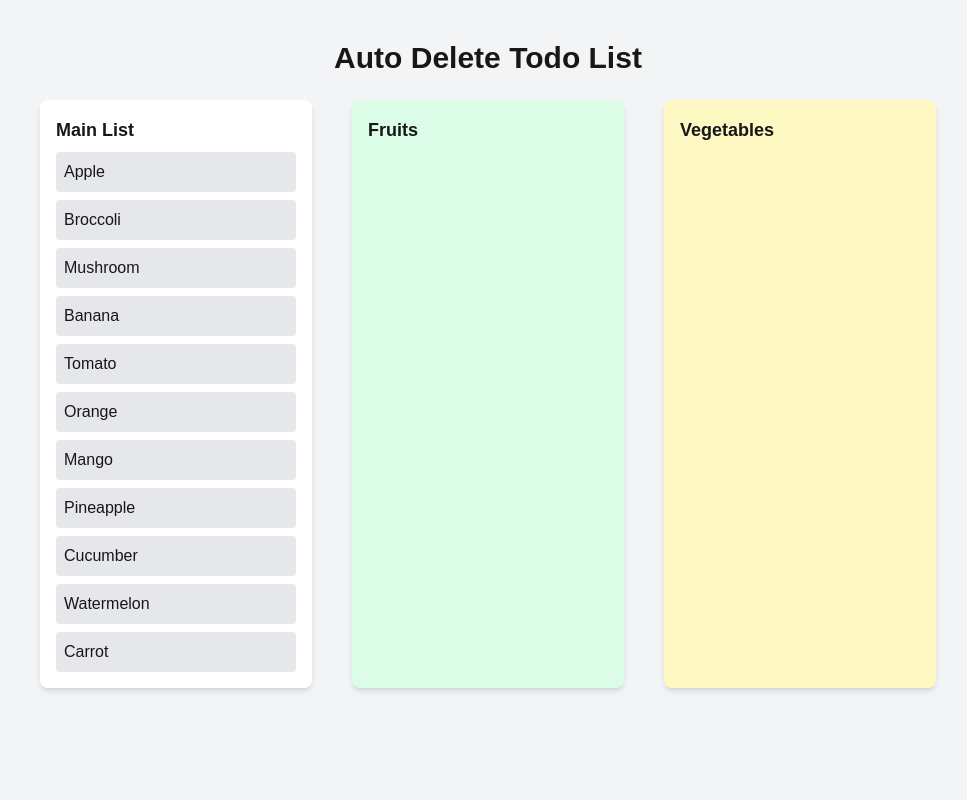
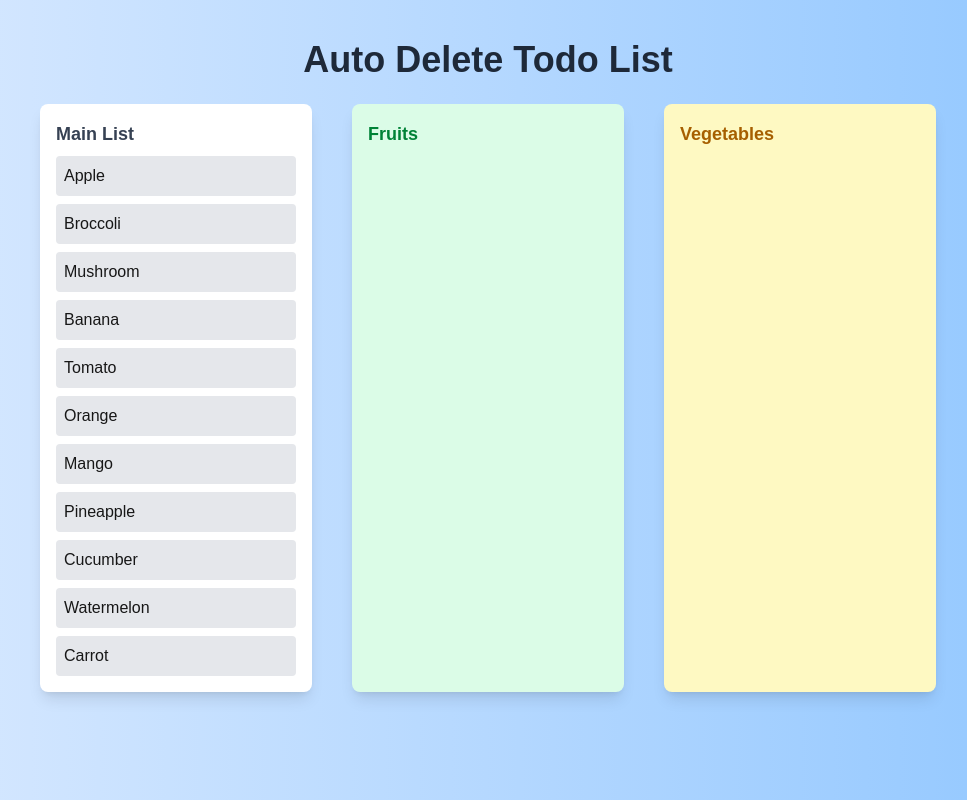
Before and after one commit to Sunthorn9rk/auto-delete-todo-list, a Next.js app: page /auto-delete-todo-list in a window 1280 px wide. Shown: the whole page, without its empty margins (152-1119 px from the left). Built offline with nearby package versions, Linux system fonts and the light colour scheme.

Commit message:
Update page.tsx
adjust style

```diff
--- a/src/app/auto-delete-todo-list/page.tsx
+++ b/src/app/auto-delete-todo-list/page.tsx
@@ -39,18 +39,22 @@ export default function AutoDeleteTodoList() {
   };
 
   return (
-    <div className="flex flex-col items-center min-h-screen bg-gray-100 p-10">
-      <h1 className="text-3xl font-bold mb-6">Auto Delete Todo List</h1>
+    <div className="flex flex-col items-center min-h-screen bg-gradient-to-r from-blue-100 to-blue-300 p-10">
+      <h1 className="text-4xl font-extrabold mb-6 text-gray-800 animate-fade-in">
+        Auto Delete Todo List
+      </h1>
 
       <div className="flex gap-10 w-full max-w-4xl">
         {/* Main List */}
-        <div className="w-1/3 p-4 bg-white rounded-lg shadow-md">
-          <h2 className="text-lg font-semibold mb-2">Main List</h2>
+        <div className="w-1/3 p-4 bg-white rounded-lg shadow-lg transform transition-transform hover:scale-105">
+          <h2 className="text-lg font-semibold mb-2 text-gray-700">
+            Main List
+          </h2>
           {mainList.map((item) => (
             <button
               key={item.name}
               onClick={() => moveToColumn(item)}
-              className="block w-full text-left bg-gray-200 hover:bg-gray-300 p-2 rounded mt-2"
+              className="block w-full text-left bg-gray-200 hover:bg-gray-300 p-2 rounded mt-2 transition-colors"
             >
               {item.name}
             </button>
@@ -58,13 +62,13 @@ export default function AutoDeleteTodoList() {
         </div>
 
         {/* Fruits Column */}
-        <div className="w-1/3 p-4 bg-green-100 rounded-lg shadow-md">
-          <h2 className="text-lg font-semibold mb-2">Fruits</h2>
+        <div className="w-1/3 p-4 bg-green-100 rounded-lg shadow-lg transform transition-transform hover:scale-105">
+          <h2 className="text-lg font-semibold mb-2 text-green-700">Fruits</h2>
           {fruits.map((item) => (
             <button
               key={item.name}
               onClick={() => moveBackToMain(item)}
-              className="block w-full text-left bg-green-300 hover:bg-green-400 p-2 rounded mt-2"
+              className="block w-full text-left bg-green-300 hover:bg-green-400 p-2 rounded mt-2 transition-colors"
             >
               {item.name}
             </button>
@@ -72,13 +76,15 @@ export default function AutoDeleteTodoList() {
         </div>
 
         {/* Vegetables Column */}
-        <div className="w-1/3 p-4 bg-yellow-100 rounded-lg shadow-md">
-          <h2 className="text-lg font-semibold mb-2">Vegetables</h2>
+        <div className="w-1/3 p-4 bg-yellow-100 rounded-lg shadow-lg transform transition-transform hover:scale-105">
+          <h2 className="text-lg font-semibold mb-2 text-yellow-700">
+            Vegetables
+          </h2>
           {vegetables.map((item) => (
             <button
               key={item.name}
               onClick={() => moveBackToMain(item)}
-              className="block w-full text-left bg-yellow-300 hover:bg-yellow-400 p-2 rounded mt-2"
+              className="block w-full text-left bg-yellow-300 hover:bg-yellow-400 p-2 rounded mt-2 transition-colors"
             >
               {item.name}
             </button>
```
